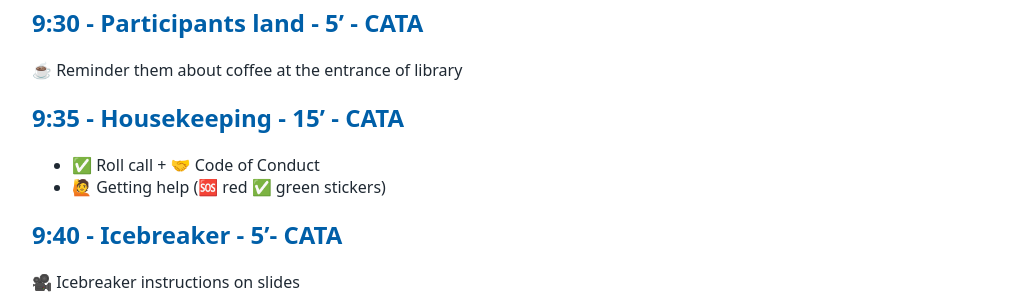
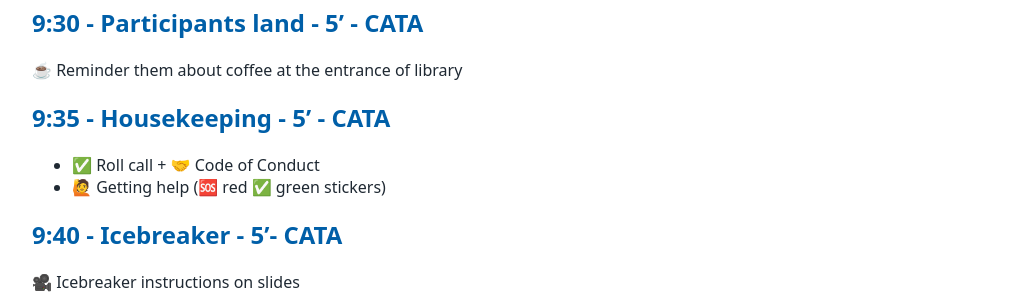
Before and after one commit to tu-delft-library/intermediate_version_control_with_git, a Jekyll site: the page built from material_for_trainers/lesson_plan.md, in a window 1280 px wide and 900 px high, scrolled down 612 px. Shown: the part 159-459 px from the top of the window, without its empty margins (108-1122 px from the left). Built offline with Jekyll 4.4.1, drawn with Linux system fonts in a browser that asks for light colours; our own code applies the rules of GitHub Pages for plain Markdown files.

Commit message:
fix: timing icebreaker

```diff
--- a/material_for_trainers/lesson_plan.md
+++ b/material_for_trainers/lesson_plan.md
@@ -29,7 +29,7 @@ Slides work better if you open them in your device: [slides](https://tud365.shar
 ## 9:30 - Participants land - 5' - CATA
 ☕ Reminder them about coffee at the entrance of library
 
-## 9:35 - Housekeeping - 15' - CATA
+## 9:35 - Housekeeping - 5' - CATA
 - ✅ Roll call + 🤝 Code of Conduct
 - 🙋 Getting help (🆘 red  ✅ green stickers)
 
```
